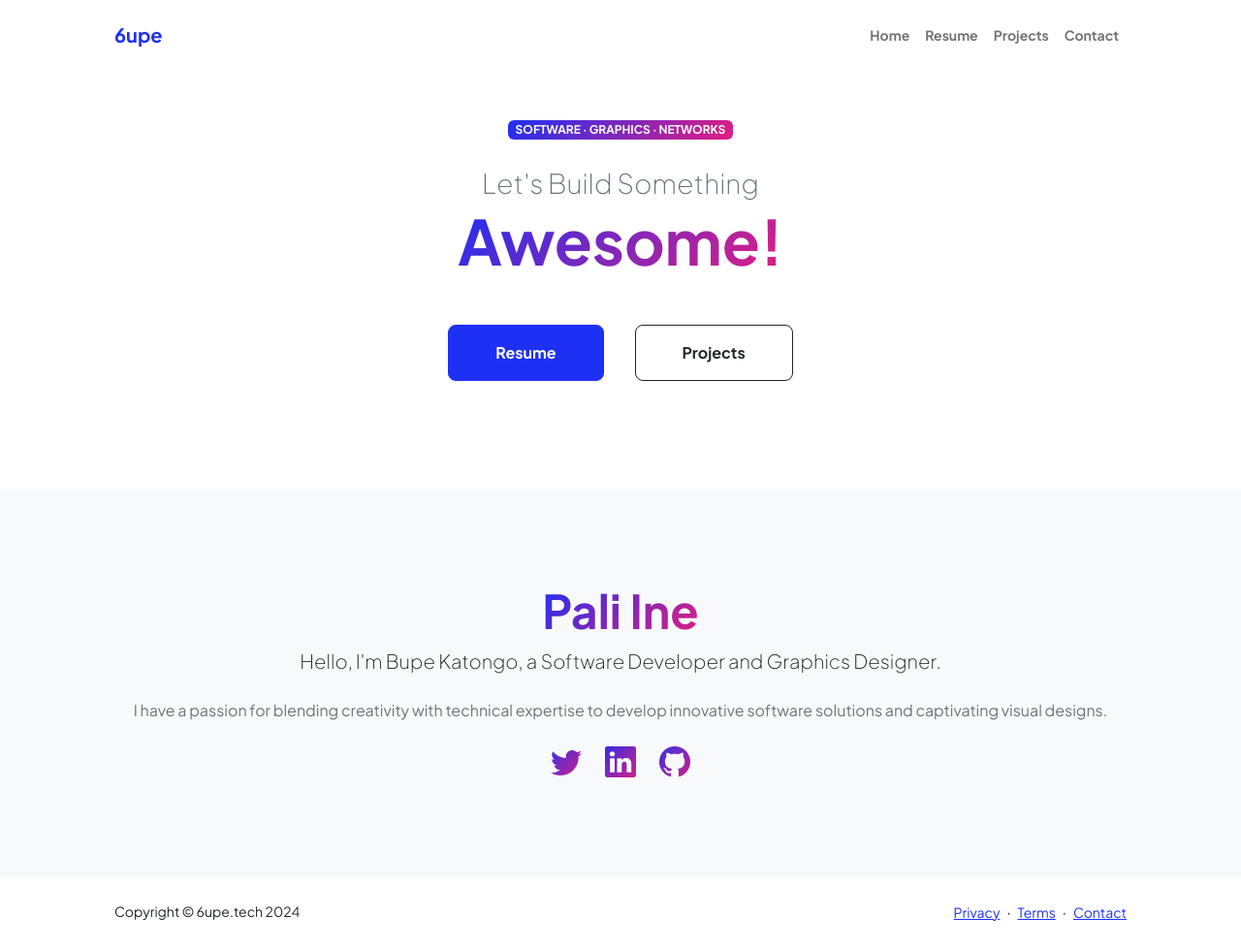
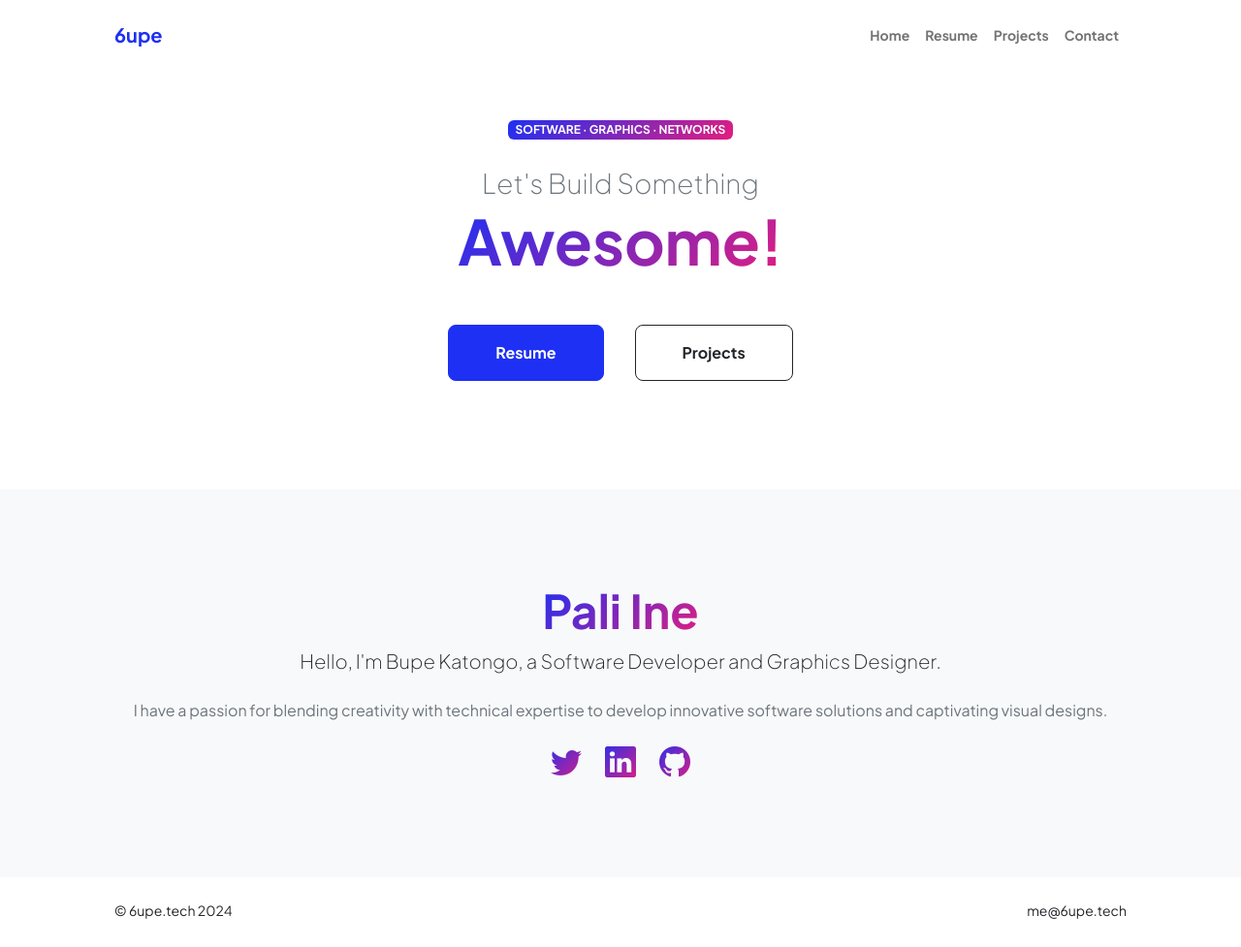
Before and after one commit to 6upe/6upe, a plain HTML site: page index.html in a window 1280 px wide. Shown: the whole page at 97% size. Drawn offline with nearby package versions, Linux system fonts and the light colour scheme.

Commit message:
added email address

```diff
--- a/index.html
+++ b/index.html
@@ -78,14 +78,8 @@
         <footer class="bg-white py-4 mt-auto">
             <div class="container px-5">
                 <div class="row align-items-center justify-content-between flex-column flex-sm-row">
-                    <div class="col-auto"><div class="small m-0">Copyright &copy; 6upe.tech 2024</div></div>
-                    <div class="col-auto">
-                        <a class="small" href="#!">Privacy</a>
-                        <span class="mx-1">&middot;</span>
-                        <a class="small" href="#!">Terms</a>
-                        <span class="mx-1">&middot;</span>
-                        <a class="small" href="#!">Contact</a>
-                    </div>
+                    <div class="col-auto"><div class="small m-0">&copy; 6upe.tech 2024</div></div>
+                    <div class="col-auto"><div class="small m-0">me@6upe.tech</div></div>
                 </div>
             </div>
         </footer>
```
